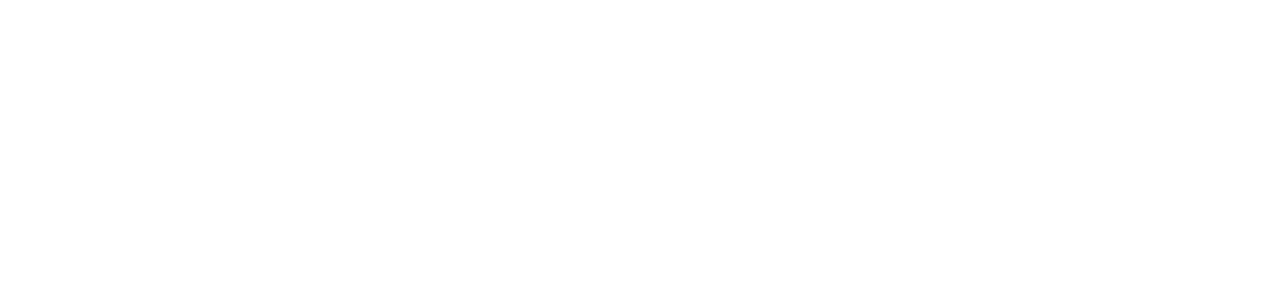
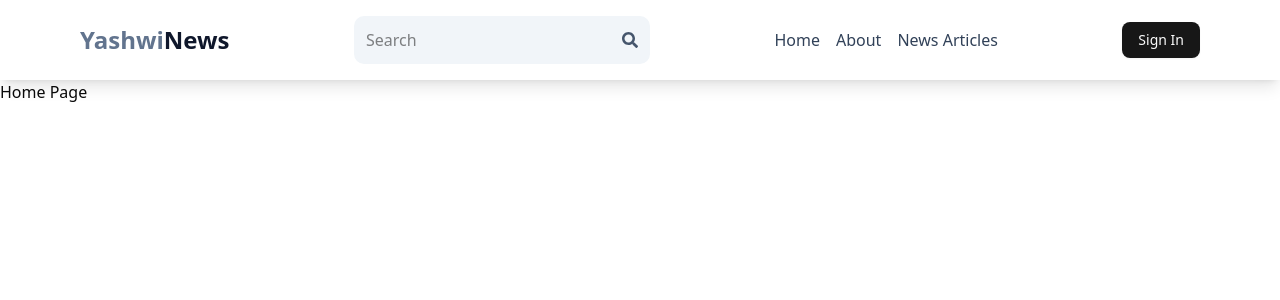
Before and after one commit to Mohammedhasmi-Patel/NewsBlogMern, a React (Vite) app in the folder client/: page / in a window 1280 px wide. Shown: the top 300 px of the page. Built offline with nearby package versions, Linux system fonts and the light colour scheme.

Commit message:
create header component

```diff
--- a/client/package.json
+++ b/client/package.json
@@ -18,6 +18,7 @@
     "lucide-react": "^0.525.0",
     "react": "^19.1.0",
     "react-dom": "^19.1.0",
+    "react-icons": "^5.5.0",
     "react-router-dom": "^7.6.3",
     "tailwind-merge": "^3.3.1",
     "tailwindcss": "^4.1.11"
--- a/client/src/App.jsx
+++ b/client/src/App.jsx
@@ -5,10 +5,12 @@
 import About from "./pages/About";
 import Dashboard from "./pages/Dashboard";
 import NewsArticles from "./pages/NewsArticles";
+import Header from "./components/shared/Header";
 
 function App() {
   return (
     <BrowserRouter>
+      <Header />
       <Routes>
         <Route path="/sign-in" element={<SignInForm />} />
         <Route path="/sign-up" element={<SignUpForm />} />
--- /dev/null
+++ b/client/src/components/shared/Header.jsx
@@ -0,0 +1,62 @@
+import React from "react";
+import { Link } from "react-router-dom";
+import { FaSearch } from "react-icons/fa";
+import { Button } from "../ui/button";
+
+const Header = () => {
+  return (
+    <header className=" shadow-lg sticky">
+      <div className="flex justify-between items-center max-w-6xl lg:max-7xl mx-auto p-4">
+        <Link
+          to={"/"}
+          className="self-center whitespace-nowrap text-sm sm:text-lg font-semibold"
+        >
+          <h1 className="font-bold text-xl sm:text-2xl flex flex-wrap">
+            <span className="text-slate-500">Yashwi</span>
+            <span className="text-slate-900">News</span>
+          </h1>
+        </Link>
+
+        <form
+          action=""
+          className="p-3 bg-slate-100 rounded-lg flex items-center"
+        >
+          <input
+            type="text"
+            placeholder="Search"
+            className="focus:outline-none bg-transparent w-24 sm:w-64 "
+          />
+          <button>
+            <FaSearch className="text-slate-600" />
+          </button>
+        </form>
+
+        <ul className="flex gap-4">
+          <Link
+            to={"/"}
+            className="hidden lg:inline text-slate-700 hover:underline"
+          >
+            Home
+          </Link>
+          <Link
+            to={"/about"}
+            className="hidden lg:inline text-slate-700 hover:underline"
+          >
+            About
+          </Link>
+          <Link
+            to={"/news"}
+            className="hidden lg:inline text-slate-700 hover:underline"
+          >
+            News Articles
+          </Link>
+        </ul>
+        <Link to={"sign-in"}>
+          <Button>Sign In</Button>
+        </Link>
+      </div>
+    </header>
+  );
+};
+
+export default Header;
--- a/client/src/pages/About.jsx
+++ b/client/src/pages/About.jsx
@@ -1,7 +1,11 @@
 import React from "react";
 
 const About = () => {
-  return <div></div>;
+  return (
+    <div>
+      <h1>About Us Page</h1>
+    </div>
+  );
 };
 
 export default About;
--- a/client/src/pages/Dashboard.jsx
+++ b/client/src/pages/Dashboard.jsx
@@ -1,7 +1,11 @@
 import React from "react";
 
 const Dashboard = () => {
-  return <div></div>;
+  return (
+    <div>
+      <h1>Dashboard Page</h1>
+    </div>
+  );
 };
 
 export default Dashboard;
--- a/client/src/pages/Home.jsx
+++ b/client/src/pages/Home.jsx
@@ -1,7 +1,11 @@
 import React from "react";
 
 const Home = () => {
-  return <div></div>;
+  return (
+    <div>
+      <h1>Home Page</h1>
+    </div>
+  );
 };
 
 export default Home;
--- a/client/src/pages/NewsArticles.jsx
+++ b/client/src/pages/NewsArticles.jsx
@@ -1,7 +1,11 @@
 import React from "react";
 
 const NewsArticles = () => {
-  return <div></div>;
+  return (
+    <div>
+      <h1>News Articles</h1>
+    </div>
+  );
 };
 
 export default NewsArticles;
```
Also changed, not shown: 1 other file (tests, documents, lock files or other folders).
